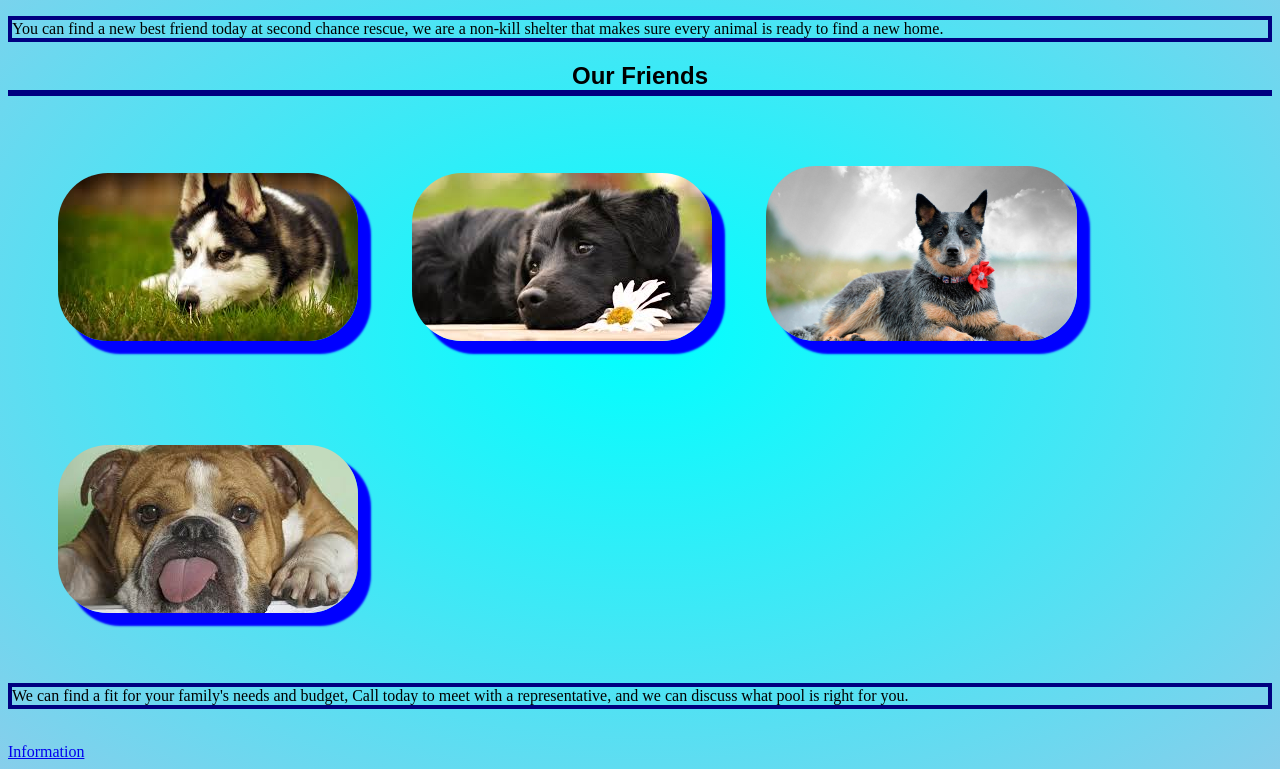
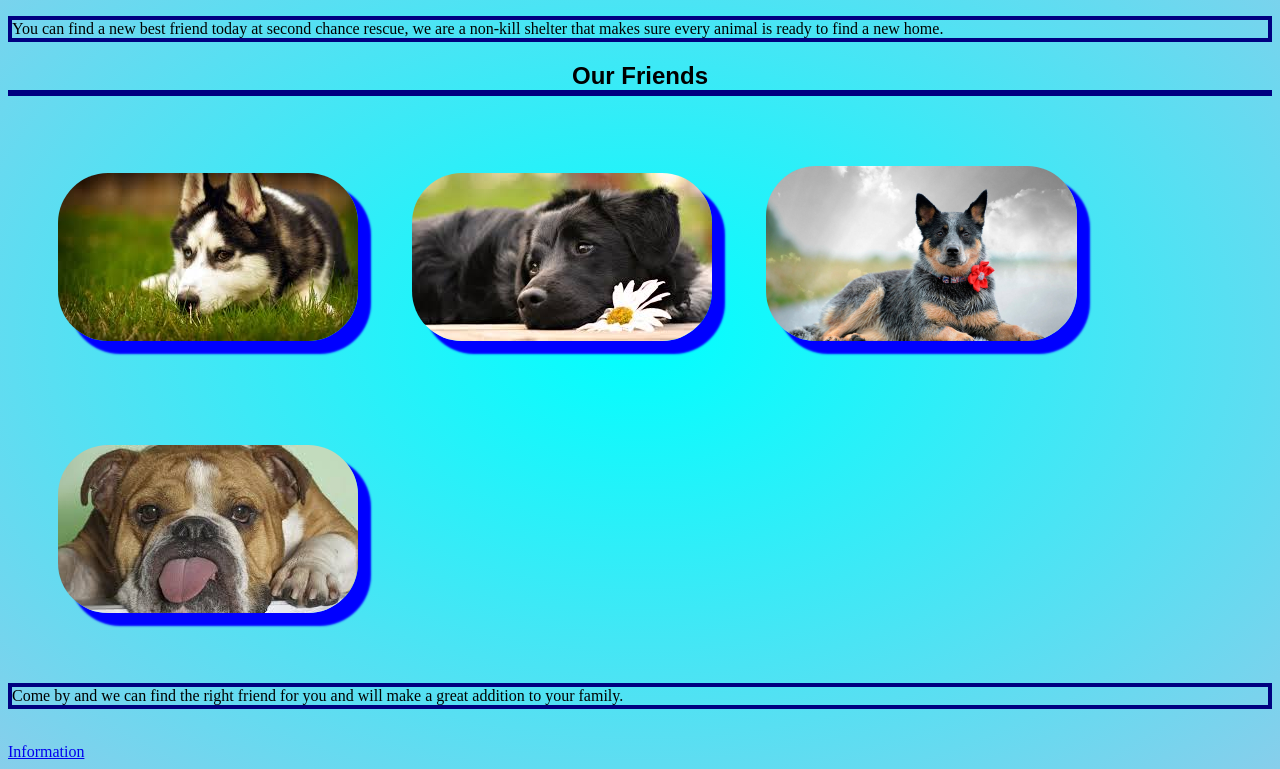
Before and after one commit to NEALGALL3/Class, a plain HTML site: page rescue/index.html in a window 1280 px wide. Shown: the part 94-863 px from the top of the page. Drawn offline with Linux system fonts and the light colour scheme.

Commit message:
Add files via upload

```diff
--- a/rescue/index.html
+++ b/rescue/index.html
@@ -14,7 +14,7 @@
 	<img src="dog2.jpg" alt="gracie">
 	<img src="dog3.jpg" alt="charles" height="175">
 	<img src="dog4.jpg" alt="bud">
-	<p>We can find a fit for your family's needs and budget, Call today to meet with a representative, and we can discuss what pool is right for you.</p><br>
+	<p>Come by and we can find the right friend for you and will make a great addition to your family.</p><br>
 	<a href="information.html">Information</a>
 </body>
 </html>
```
